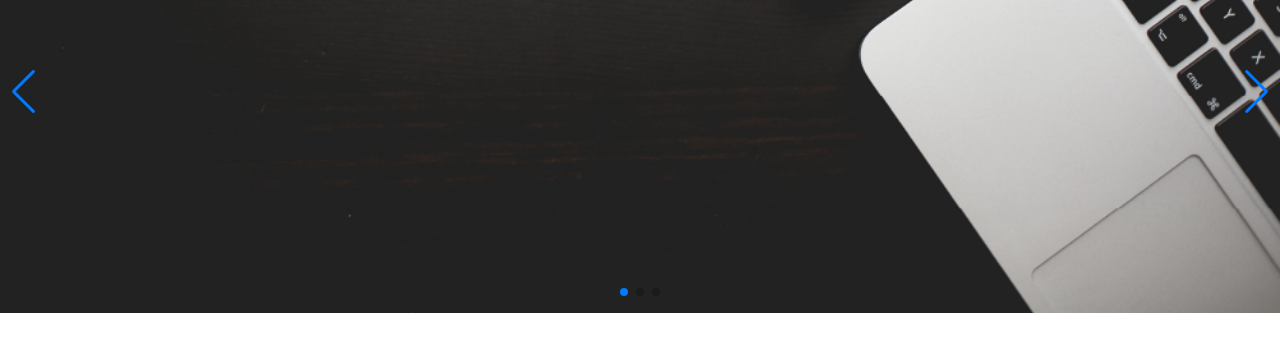
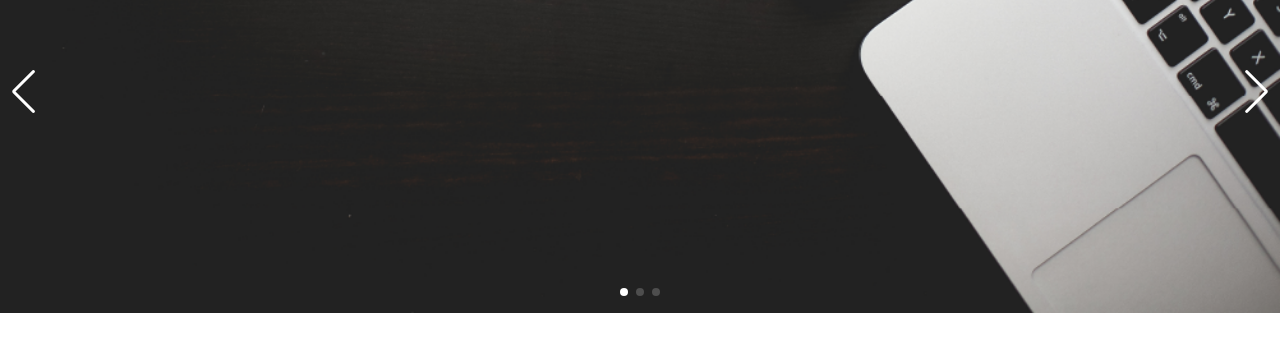
Before and after one commit to kunbu0203/jQuery_homework, a plain HTML site: page index.html in a window 1280 px wide. Shown: the part 222-568 px from the top of the page. Drawn offline with Linux system fonts and the light colour scheme.

Commit message:
修改slider action顏色

```diff
--- a/css/style.css
+++ b/css/style.css
@@ -166,10 +166,15 @@ header {
 .swiper-slide img {
 	width: 100%;
 }
+.swiper-button-next,
+.swiper-button-prev {
+	color: #ffffff;
+}
 
-/* .product {
-	margin: 64px 0;
-} */
+.swiper-pagination-bullet,
+.swiper-pagination-bullet-active {
+	background: #ffffff;
+}
 
 .wrap {
     max-width: 1140px;
```
